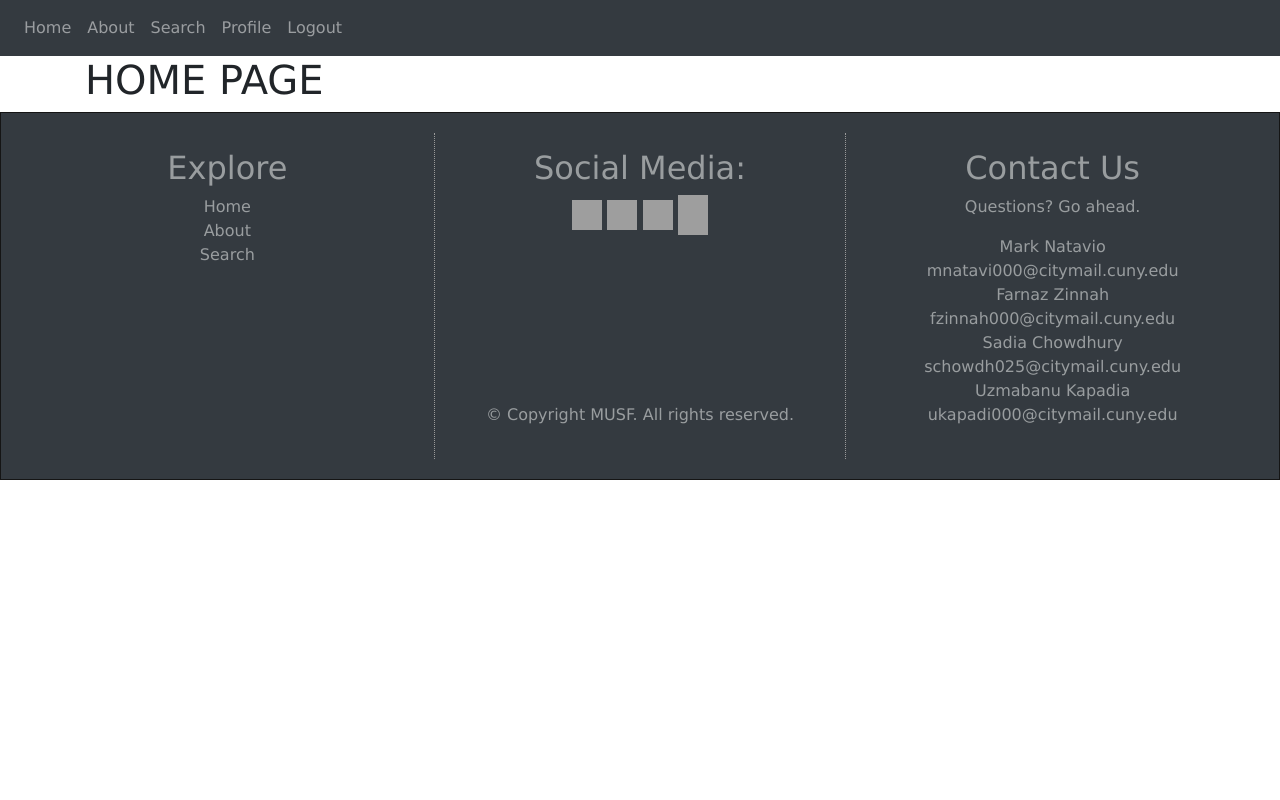
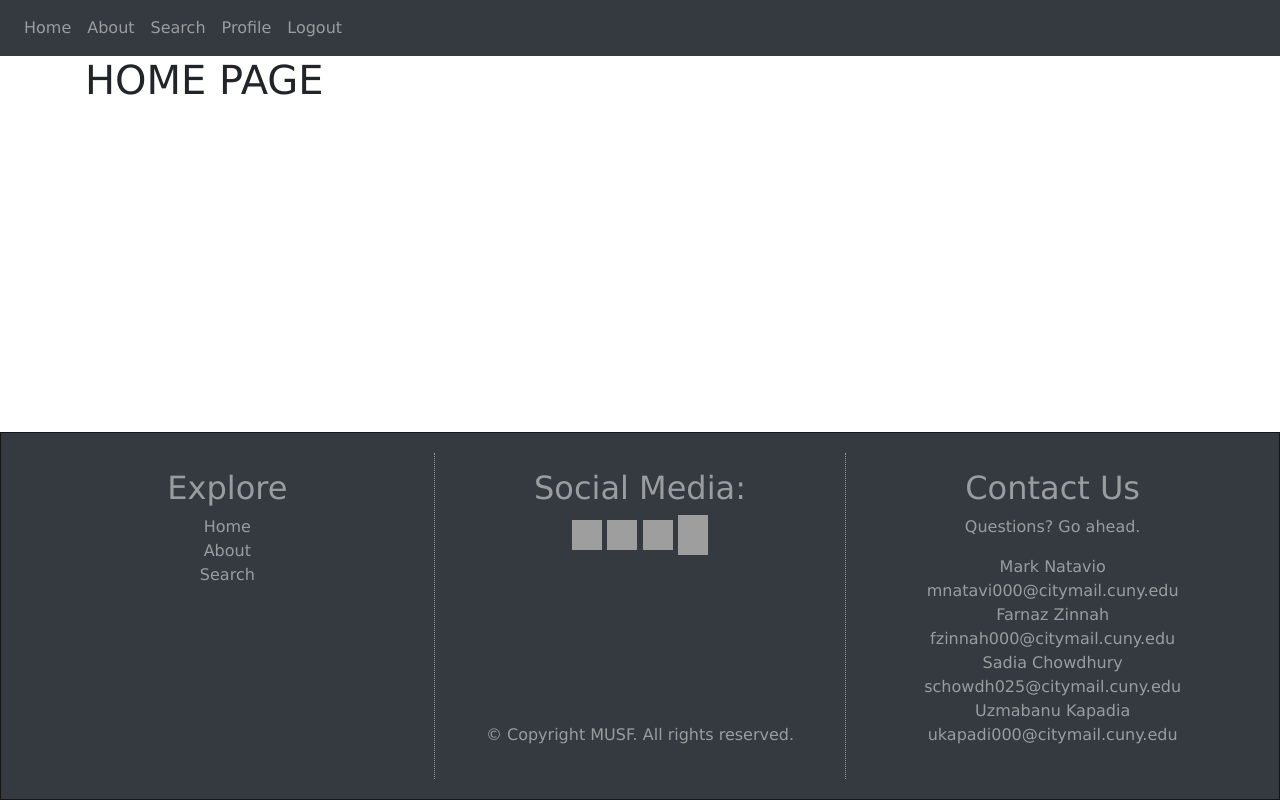
Before and after one commit to MarkNatavio/MusicSearchEngine, a Flask app: page / in a window 1280 px wide. Run offline with Flask 2, Linux system fonts and the light colour scheme; the visitor is signed in with stand-in values (Sample User, id 1); data that the repository does not hold is empty; some libraries are stand-ins or nearby versions; grey boxes are pictures that could not be loaded.

Commit message:
footer actually fixed lol

```diff
--- a/website/templates/base.html
+++ b/website/templates/base.html
@@ -18,6 +18,18 @@
 
     <title>{% block title %}Default{% endblock %} </title>
     {% block details %} {% endblock %}
+
+    <style>
+      body{
+        min-height: 100vh;
+        display: flex;
+        flex-direction: column;
+      }
+      footer{
+        padding-top: 50px;
+        margin-top: auto;
+      }
+    </style>
   </head>
   <body>
     <nav class="navbar navbar-expand-lg navbar-dark bg-dark">
@@ -65,7 +77,8 @@
 
     <div class="container">{% block content %} {% endblock %}</div>
 
-    <style media="screen">
+    <style>
+
       body {
           font: 1em/150% verdana, arial, helvetica, sans-serif;
        }
@@ -79,6 +92,8 @@
           background-color: #343a40;
           color:  #999d9f;
        }
+
+
 
       #footer div {
           display: table-cell;
```
